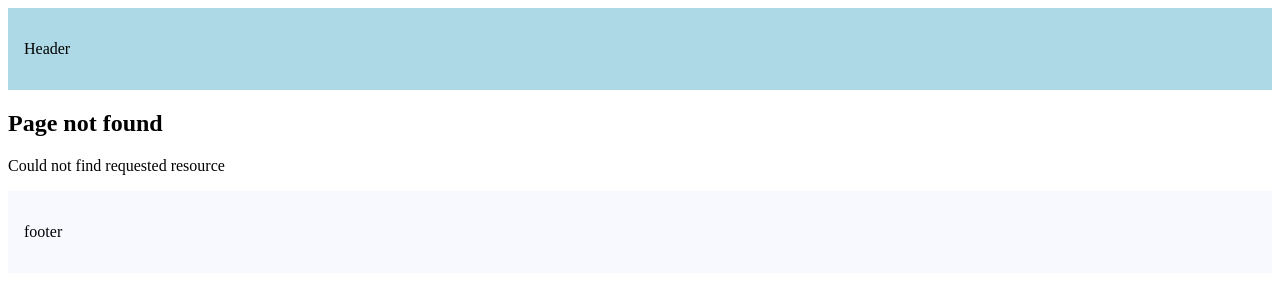
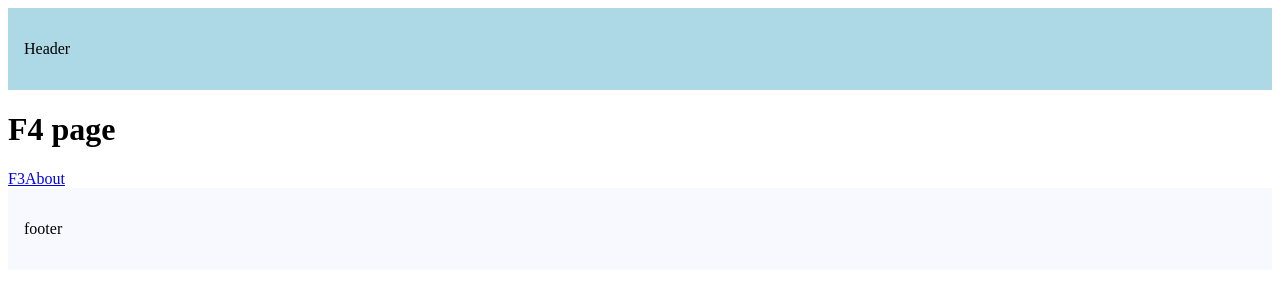
Before and after one commit to LinasData/next, a Next.js app: page /f1/f4 in a window 1280 px wide. Before the commit this address had no page. Shown: the top 300 px of the page. Built offline with nearby package versions, Linux system fonts and the light colour scheme.

Commit message:
feat: :sparkles: intercepting routes introduced

```diff
--- /dev/null
+++ b/src/app/f1/(.)f2/page.tsx
@@ -0,0 +1,3 @@
+export default function InterceptedF2() {
+    return <h1>(.) Intercepted F2 page</h1>;
+}
--- /dev/null
+++ b/src/app/f1/f2/page.tsx
@@ -0,0 +1,3 @@
+export default function F2() {
+    return <h1>F2 page</h1>;
+}
--- /dev/null
+++ b/src/app/f1/f3/page.tsx
@@ -0,0 +1,3 @@
+export default function F3() {
+    return <h1> F3 page</h1>;
+}
--- /dev/null
+++ b/src/app/f1/f4/(..)f3/page.tsx
@@ -0,0 +1,3 @@
+export default function InterceptedF3() {
+    return <h1>(..) Intercepted F3 page</h1>;
+}
--- /dev/null
+++ b/src/app/f1/f4/(...)about/page.tsx
@@ -0,0 +1,3 @@
+export default function InterceptedAbout() {
+    return <h1>(...) Intercepted About page</h1>;
+}
--- /dev/null
+++ b/src/app/f1/f4/page.tsx
@@ -0,0 +1,13 @@
+import Link from "next/link";
+
+export default function F4() {
+    return (
+        <>
+            <h1>F4 page</h1>
+            <div>
+                <Link href="/f1/f3">F3</Link>
+                <Link href="/about">About</Link>
+            </div>
+        </>
+    );
+}
```
Also changed, not shown: src/app/f1/page.tsx (added, +12 -0 lines).
